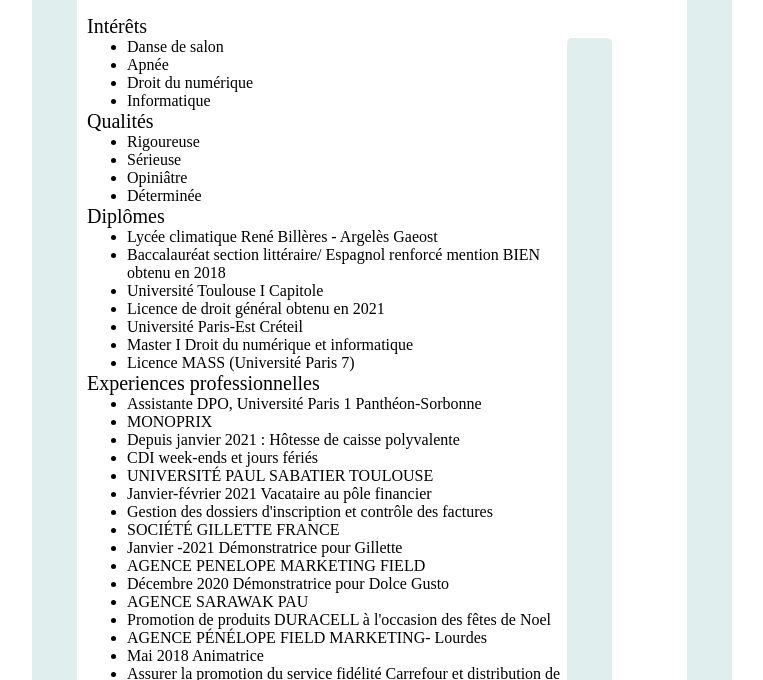
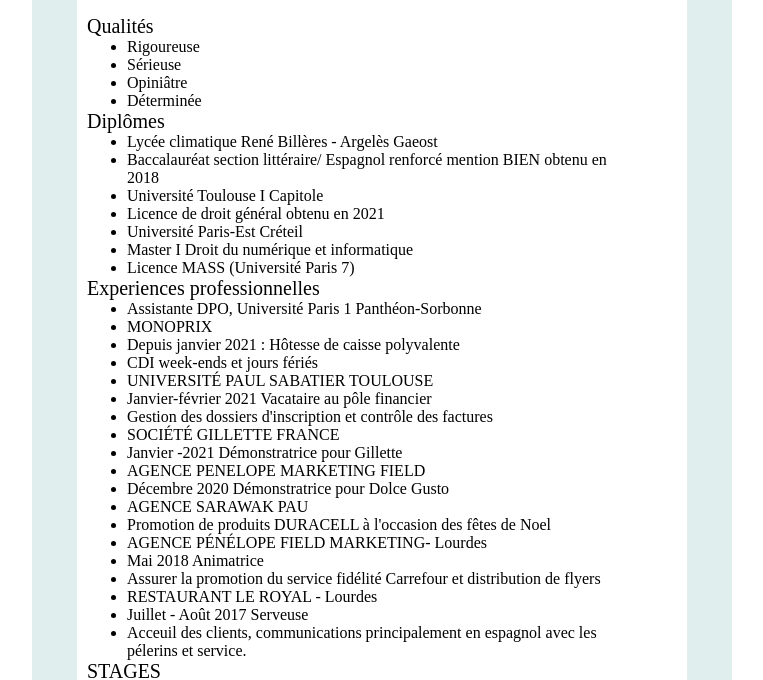
Before and after one commit to saraholmos/SarahOlmos.github.io, a plain HTML site: page index.html in a window 1280 px wide. Shown: the part 111-791 px from the top of the page, without its empty margins (258-1021 px from the left). Drawn offline with Linux system fonts and the light colour scheme.

Commit message:
Update index.html

```diff
--- a/index.html
+++ b/index.html
@@ -14,15 +14,8 @@
 			<h2>Sarah</h2>
 			<hr />
 			<br>
-			<p class="head">Intérêts</p>
-			<ul>
-				<div class="right"></div>
-				<li>Danse de salon</li>
-				<li>Apnée</li>
-				<li>Droit du numérique</li>
-				<li>Informatique</li>
-			</ul>
-			<p class="head">Qualités</p>
+
+		        <p class="head">Qualités</p>
 			<ul>
 				<li>Rigoureuse</li>
 				<li>Sérieuse</li>
```
